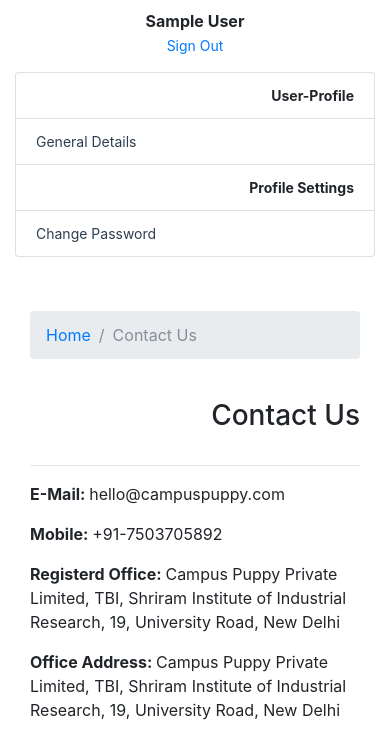
After one commit to nikhilvrma/finalCP, a CodeIgniter app: page /database/contact-us in a window 390 px wide. The commit adds this page. Shown: the part 264-1015 px from the top of the page. Run offline with CodeIgniter, Linux system fonts and the light colour scheme; the visitor is signed in with stand-in values (Sample User, id 1); some libraries are stand-ins or nearby versions.

Commit message:
basic views added

```diff
--- a/application/config/routes.php
+++ b/application/config/routes.php
@@ -52,6 +52,11 @@
 $route['default_controller'] = 'home';
 $route['404_override'] = '';
 
+$route['about-us'] = 'home/aboutUs';
+$route['terms-and-conditions'] = 'home/termsAndConditions';
+$route['privacy-policy'] = 'home/privacyPolicy';
+$route['contact-us'] = 'home/contactUs';
+
 $route['general-details'] = 'home/generalDetails';
 $route['skills'] = 'home/skills';
 $route['skill-test'] = 'home/skillTest';
--- a/application/controllers/Home.php
+++ b/application/controllers/Home.php
@@ -272,6 +272,34 @@
 		}
 	}
 
+	public function aboutUs(){
+		$this->data['pageTitle'] = "About Us";
+		$this->data['activePage'] = "0";
+		$this->data['sidebar'] =  $this->load->view('commonCode/sidebar',$this->data,true);
+		$this->load->view('aboutUs', $this->data);
+	}
+
+	public function termsAndConditions(){
+		$this->data['pageTitle'] = "Terms and Conditions";
+		$this->data['activePage'] = "0";
+		$this->data['sidebar'] =  $this->load->view('commonCode/sidebar',$this->data,true);
+		$this->load->view('termsAndConditions', $this->data);
+	}
+
+	public function privacyPolicy(){
+		$this->data['pageTitle'] = "Privacy Policy";
+		$this->data['activePage'] = "0";
+		$this->data['sidebar'] =  $this->load->view('commonCode/sidebar',$this->data,true);
+		$this->load->view('privacyPolicy', $this->data);
+	}
+
+	public function contactUs(){
+		$this->data['pageTitle'] = "Contact Us";
+		$this->data['activePage'] = "0";
+		$this->data['sidebar'] =  $this->load->view('commonCode/sidebar',$this->data,true);
+		$this->load->view('contactUs', $this->data);
+	}
+
 
 	public function employer(){
 		$this->data['pageTitle'] = "Employer";
--- a/application/views/commonCode/footer.php
+++ b/application/views/commonCode/footer.php
@@ -1,7 +1,7 @@
 <footer class="py-5 bg-dark nav-bg">
-  <div class="container">
-    <p class="m-0 text-center text-white" style="font-size: 15px;"><a>About</a> | <a>Privacy Policy</a> | <a>Terms and Conditions</a> | <a>Team</a> | <a>Contact Us</a></p>
-    <br>
-    <p class="m-0 text-center text-white" style="font-size: 14px;">Copyright &copy; Campus Puppy Private Limited 2018</p>
-  </div>
+ <div class="container">
+   <p class="m-0 text-center text-white" style="font-size: 15px;"><a style="color: white;" href="<?php echo base_url('about-us'); ?>">About</a> | <a style="color: white;" href="<?php echo base_url('privacy-policy'); ?>">Privacy Policy</a> | <a style="color: white;" href="<?php echo base_url('terms-and-conditions'); ?>">Terms and Conditions</a> | <a style="color: white;" href="<?php echo base_url('contact-us'); ?>">Contact Us</a></p>
+   <br>
+   <p class="m-0 text-center text-white" style="font-size: 14px;">Copyright &copy; Campus Puppy Private Limited 2018</p>
+ </div>
 </footer>
--- a/application/views/commonCode/sidebar.php
+++ b/application/views/commonCode/sidebar.php
@@ -6,6 +6,8 @@
 
     <a class="list-group-item sidebar-item"><b style="float: right;">User-Profile</b></a>
     <a href="<?php echo base_url('general-details'); ?>" class="list-group-item sidebar-item <?php if($activePage=="2") { echo "sidebar-active"; } ?>">General Details</a>
+
+    <?php if($_SESSION['user_data']['accountType']=='1') { ?>
     <a href="<?php echo base_url('skills'); ?>" class="list-group-item sidebar-item <?php if($activePage=="3") { echo "sidebar-active"; } ?>">Skills</a>
     <a href="<?php echo base_url('educational-details'); ?>" class="list-group-item sidebar-item <?php if($activePage=="4") { echo "sidebar-active"; } ?>">Educational Details</a>
     <a href="<?php echo base_url('work-experience'); ?>" class="list-group-item sidebar-item <?php if($activePage=="5") { echo "sidebar-active"; } ?>">Work Experience</a>
@@ -13,11 +15,12 @@
 
     <a class="list-group-item sidebar-item"><b style="float: right;">Applied Offers</b></a>
     <a href="<?php echo base_url('applied-offers'); ?>" class="list-group-item sidebar-item <?php if($activePage=="10") { echo "sidebar-active"; } ?>">My Applied Job/Internship Offer(s)</a>
-
+    <?php } ?>
+    <?php if($_SESSION['user_data']['accountType']=='2') { ?>
     <a class="list-group-item sidebar-item"><b style="float: right;">Job/Internship Offers</b></a>
     <a href="<?php echo base_url('my-added-offers'); ?>" class="list-group-item sidebar-item <?php if($activePage=="8") { echo "sidebar-active"; } ?>">My Added Offer(s)</a>
     <a href="<?php echo base_url('add-new-offer'); ?>" class="list-group-item sidebar-item <?php if($activePage=="9") { echo "sidebar-active"; } ?>">Add New Offer</a>
-
+    <?php } ?>
     <a class="list-group-item sidebar-item"><b style="float: right;">Profile Settings</b></a>
     <a href="<?php echo base_url('change-password'); ?>" class="list-group-item sidebar-item <?php if($activePage=="7") { echo "sidebar-active"; } ?>">Change Password</a>
 
--- /dev/null
+++ b/application/views/contactUs.php
@@ -0,0 +1,134 @@
+<!DOCTYPE html>
+<html lang="en">
+
+  <head>
+
+    <meta charset="utf-8">
+    <meta name="viewport" content="width=device-width, initial-scale=1, shrink-to-fit=no">
+    <meta name="description" content="">
+    <meta name="author" content="">
+
+    <title><?php echo $pageTitle."|Backoffice-CampusPuppy"; ?></title>
+
+    <?php echo $headerFiles; ?>
+
+  </head>
+
+  <body>
+
+    <?php echo $nav; ?>
+
+    <div class="container" style="margin-top: 10px;">
+
+
+      <?php if($message['content']!=''){?>
+
+      <ol class="breadcrumb" style="background-color: white !important; margin-top: 20px; border: 1px solid <?=$message['color']?>;">
+        <li style="color: <?=$message['color']?>;"><?=$message['content']?></li>
+      </ol>
+    	<?php }?>
+
+      <div class="row">
+      <?php if(isset($_SESSION['user_data']['loggedIn']) && $_SESSION['user_data']['loggedIn']){ ?>
+        <?php echo $sidebar; ?>
+      <?php } ?>
+      <?php if(isset($_SESSION['user_data']['loggedIn']) && $_SESSION['user_data']['loggedIn']){ ?>
+        <div class="col-lg-9 mb-4">
+      <?php } ?>
+      <?php if(!(isset($_SESSION['user_data']['loggedIn']) && !($_SESSION['user_data']['loggedIn']))) { ?>
+        <div class="col-lg-12 mb-4">
+      <?php } ?>
+
+            <ol class="breadcrumb" style="margin-top: 30px;">
+            <li class="breadcrumb-item">
+              <a href="<?php echo base_url(); ?>">Home</a>
+            </li>
+            <li class="breadcrumb-item active"><?php echo $pageTitle; ?></li>
+          </ol>
+
+          <h3 class="mt-4 mb-3" style="float: right;"><?php echo $pageTitle; ?></h3>
+          <div class="clearfix"></div>
+          <hr>
+
+          <div class="row">
+
+            <div class="col-md-6 control-group form-group">
+                <p><b>E-Mail: </b>hello@campuspuppy.com</p>
+                <p><b>Mobile: </b>+91-7503705892</p>
+                <p><b>Registerd Office: </b>Campus Puppy Private Limited, TBI, Shriram Institute of Industrial Research, 19, University Road, New Delhi</p>
+                <p><b>Office Address: </b>Campus Puppy Private Limited, TBI, Shriram Institute of Industrial Research, 19, University Road, New Delhi</p>
+            </div>
+
+            <div class="col-md-6 control-group form-group">
+              <iframe src="https://www.google.com/maps/embed?pb=!1m18!1m12!1m3!1d3500.329890203608!2d77.21116705498672!3d28.67977683109248!2m3!1f0!2f0!3f0!3m2!1i1024!2i768!4f13.1!3m3!1m2!1s0x390cfd6a1d2921af%3A0x570c5acc7d0f7853!2sPaharganj%2C+New+Delhi%2C+Delhi!5e0!3m2!1sen!2sin!4v1497776662365" width="100%" height="300" frameborder="0" style="border:0" allowfullscreen></iframe>
+            </div>
+
+          </div>
+
+          <hr>
+
+          <form method="post" action="<?php echo base_url('functions/updateGeneralDetails'); ?>">
+
+            <div class="row">
+
+
+
+              <div class="col-md-12 control-group form-group">
+                <div class="controls">
+                  <label><b>Full Name:</b></label>
+                  <input type="text" class="form-control" placeholder="Full Name">
+                  <p class="help-block"></p>
+                </div>
+              </div>
+
+              <div class="col-md-6 control-group form-group">
+                <div class="controls">
+                  <label><b>E-Mail Address:</b></label>
+                  <input type="email" class="form-control" placeholder="E-Mail Address">
+                  <p class="help-block"></p>
+                </div>
+              </div>
+
+              <div class="col-md-6 control-group form-group">
+                <div class="controls">
+                  <label><b>Mobile Number:</b></label>
+                  <input type="text" maxlength="10" class="form-control" placeholder="Mobile Number">
+                  <p class="help-block"></p>
+                </div>
+              </div>
+
+              <div class="col-md-12 control-group form-group">
+                <div class="controls">
+                  <label><b>Message:</b></label>
+                  <textarea class="form-control" id="message"></textarea>
+                  <p class="help-block"></p>
+                </div>
+              </div>
+
+
+            </div>
+
+            <button type="submit" class="btn btn-primary" id="sendMessageButton" style="float: right;">Drop Us a Message</button>
+          </form>
+
+
+        </div>
+      </div>
+
+    </div>
+  </div>
+
+    <?php echo $footer; ?>
+
+    <?php echo $footerFiles; ?>
+
+    <script src="<?= base_url('assets/ckeditor/ckeditor.js')?>"></script>
+    <script>
+      $(document).ready(function(){
+        editor = CKEDITOR.replace('message');
+      });
+      </script>
+
+  </body>
+
+</html>
```
Also changed, not shown: application/views/aboutUs.php (added, +68 -0 lines), application/views/generalDetails.php (+6 -6 lines), application/views/privacyPolicy.php (added, +68 -0 lines), application/views/termsAndConditions.php (added, +68 -0 lines).
